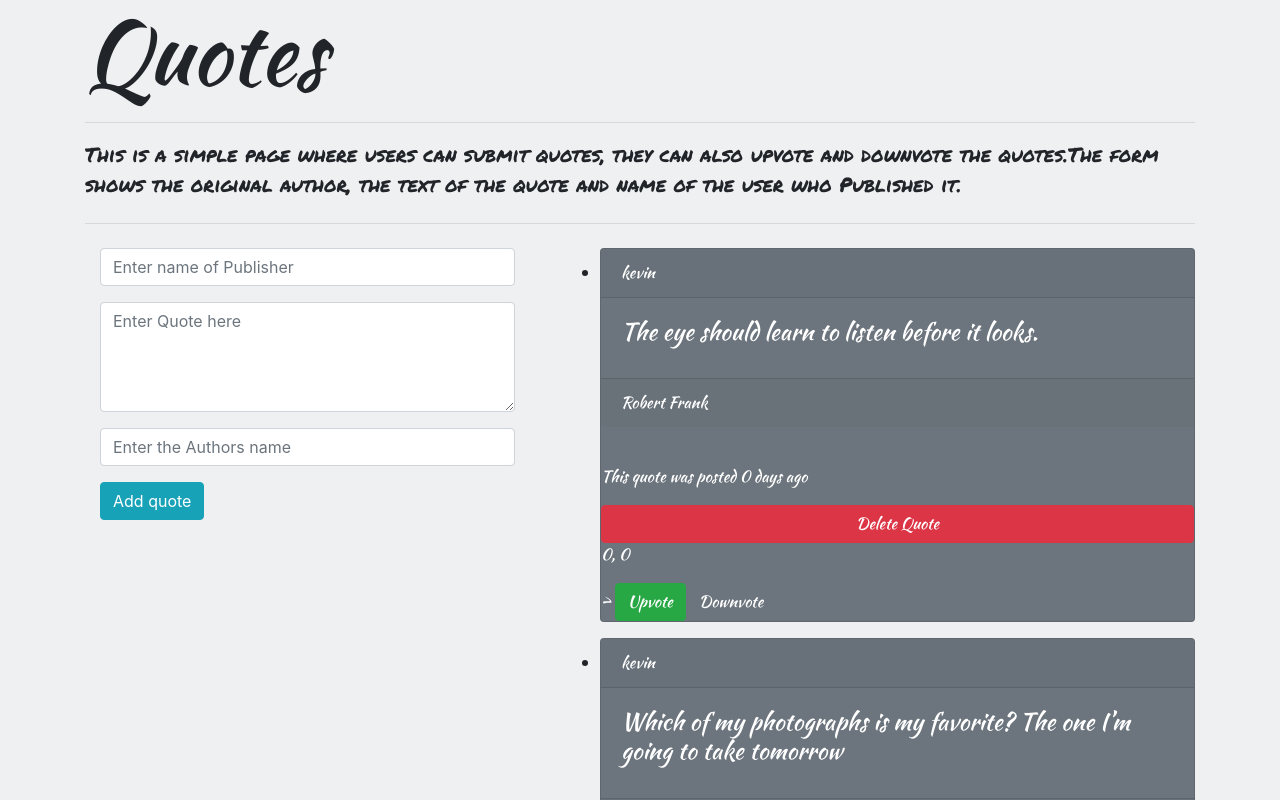
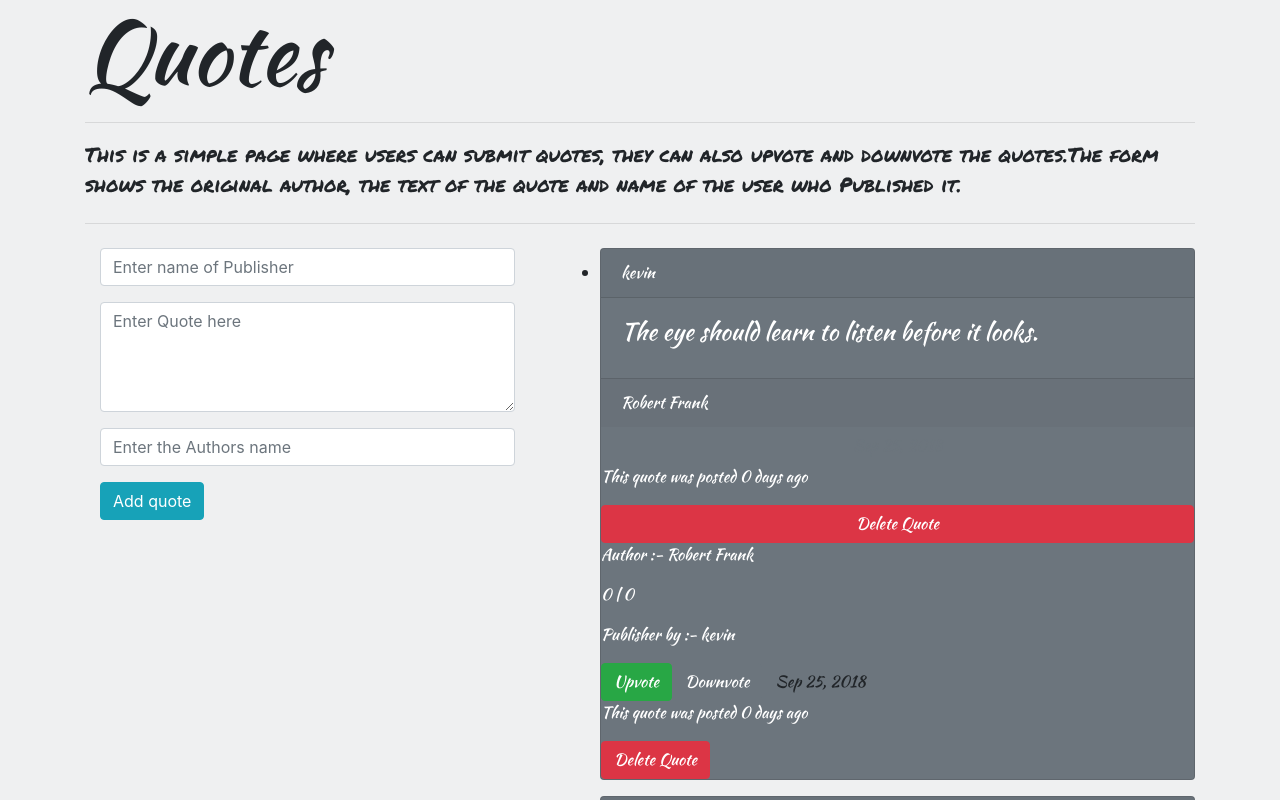
Before and after one commit to kevinwairi/Quotes, an Angular app: page / in a window 1280 px wide. Shown: the top 800 px of the page. Built offline with nearby package versions, Linux system fonts and the light colour scheme.

Commit message:
Added Quote info

```diff
--- a/src/app/quote-info/quote-info.component.html
+++ b/src/app/quote-info/quote-info.component.html
@@ -1,4 +1,9 @@
-<!-- <p>{{quote.name}}, {{quote.quoteWords}}, {{quote.author}}</p> -->
-<p>{{quote.upvote}}, {{quote.downvote}}</p>>
-									<button type="button" class="btn btn-success" (click) ='upvoteQuote()'>Upvote</button>
+<p class="card-text ">Author :- {{quote.author}}</p>
+<p>{{quote.upvote}} | {{quote.downvote}}</p>
+<p class="card-text">Publisher by :- {{quote.name}}</p>
+<button type="button" class="btn btn-success" (click) ='upvoteQuote()'>Upvote</button>
 <button type="button" class="btn btn-secondary" (click) ='downvoteQuote()'>Downvote</button>
+
+<button type="button" class="btn">{{quote.date|date}}</button>
+<p>This quote was posted {{quote.date|date|time}} days ago</p>
+<button type="button" class="btn btn-danger" (click) ='deleteQuote()'>Delete Quote</button>
```
